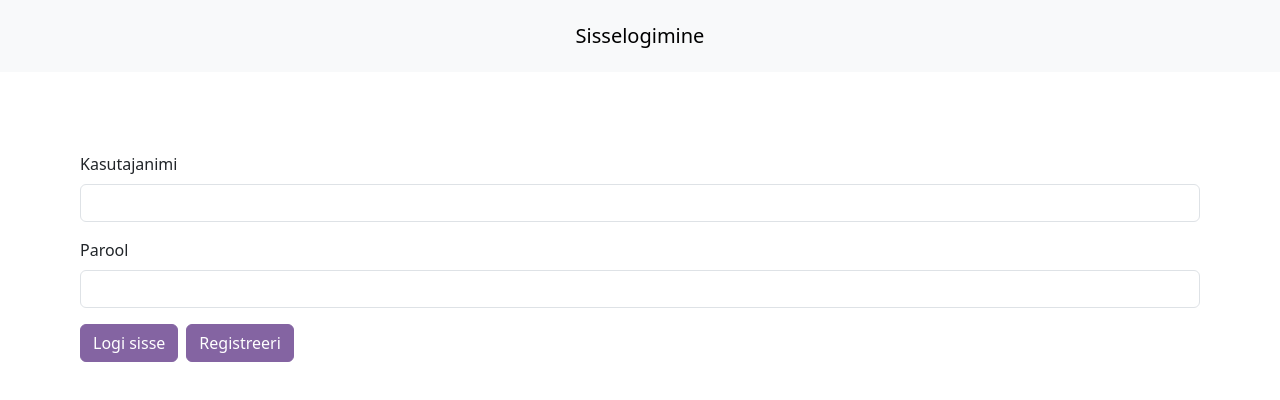
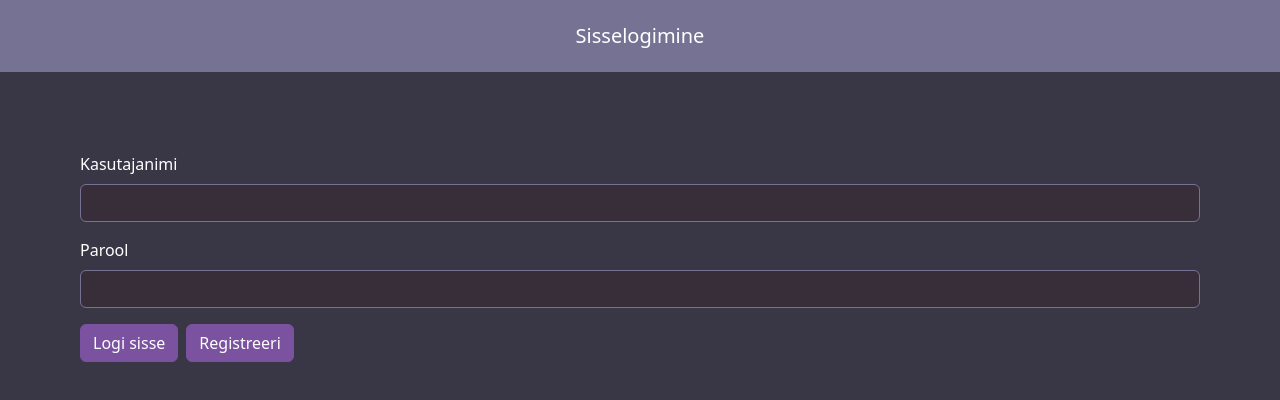
Before and after one commit to MarkusMaal2/login-frontend, a React (Create React App) app: page / in a window 1280 px wide. Shown: the top 400 px of the page. Built offline with nearby package versions, Linux system fonts and the light colour scheme.

Commit message:
Global dark purple styling

```diff
--- a/src/App.css
+++ b/src/App.css
@@ -2,11 +2,12 @@ Form {
   padding: 5em;
 }
 
+
 .btn-primary,
 .text-bg-primary,
 .note-header {
-  background-color: #8464a2 !important;
-  border-color: #8464a2 !important;
+  background-color: #7a529f !important;
+  border-color: #7a529f !important;
 }
 
 .border-primary {
@@ -17,6 +18,50 @@ Form {
 .btn-primary:active,
 .btn-primary:visited,
 .btn-primary:focus {
-  background-color: #947fa6 !important;
-  border-color: #947fa6 !important;
+  background-color: #8f68b7 !important;
+  border-color: #8f68b7 !important;
 }
+
+.btn-danger {
+  background-color: #b73c6f !important;
+  border-color: #b73c6f !important;
+}
+
+.btn-danger:hover,
+.btn-danger:active,
+.btn-danger:visited,
+.btn-danger:focus {
+  background-color: #b6597d !important;
+  border-color: #b6597d !important;
+}
+.btn-success {
+  background-color: #5f3cb7 !important;
+  border-color: #5f3cb7 !important;
+}
+
+.btn-success:hover,
+.btn-success:active,
+.btn-success:visited,
+.btn-success:focus {
+  background-color: #7b62bb !important;
+  border-color: #7b62bb !important;
+}
+
+.btn-secondary {
+  background-color: #5a5677 !important;
+  border-color: #5a5677 !important;
+}
+
+.btn-secondary:hover,
+.btn-secondary:active,
+.btn-secondary:visited,
+.btn-secondary:focus {
+  background-color: #767293 !important;
+  border-color: #767293 !important;
+}
+
+.form-control {
+  background-color: #372e3a !important;
+  border-color: #767293 !important;
+  color: #cdc8ff !important;
+}
--- a/src/App.js
+++ b/src/App.js
@@ -364,7 +364,7 @@ function App() {
 
     ReactSession.setStoreType=("localStorage")
   return (
-      <div>
+      <div className={"body"}>
           { !loggedIn && <LoginForm loginHandler={loginHandler} regHandler={regHandler} submitHandler={submitHandler} userName={userName} passWord={passWord} error={error} onUserChange={userChangeHandler} onPassChange={passChangeHandler}/>}
           { loggedIn && <Private screen={screen} deleteHandler={deleteHandler} logoutHandler={logoutHandler} data={data} error={error} screenHandler={switchScreen} updateHandler={updateData} newUserName={userName} newPassWord={passWord} onUserChange={userChangeHandler} onPassChange={passChangeHandler} notes={notes}/>}
       </div>
--- a/src/components/Private/Header.js
+++ b/src/components/Private/Header.js
@@ -3,7 +3,7 @@ import FormButton from "../LoginForm/FormButton";
 
 const Header = (props) => {
     return (
-        <nav className="navbar navbar-light bg-light p-3">
+        <nav className="navbar navbar-dark p-3">
             <a className="navbar-brand col-lg-12 text-center" href="#">{props.label}</a>
         </nav>
     )
--- a/src/components/Private/Note.js
+++ b/src/components/Private/Note.js
@@ -7,8 +7,8 @@ const Note = (props) => {
     }
     //console.log(props.note.id);
     return (
-        <div className={"rounded-3 mb-3 border border-primary-subtle mx-0"}>
-            <div className={"text-bg-primary rounded-top-3 text-center note-header"}><p className={"p-2"}>Muudetud: {props.note.MODIFIED}</p>
+        <div className={"rounded-3 mb-3 border border-primary-subtle mx-0"} style={"border-color: #8464a2 !important;"}>
+            <div className={"text-bg-primary rounded-top-3 text-center note-header"} style={"background-color: #8464a2 !important;"}><p className={"p-2"}>Muudetud: {props.note.MODIFIED}</p>
             </div>
             <p className={"px-3"}>{nl2br(props.note.CONTENT)}</p>
             <div className={"rounded-bottom-3 text-bg-light position-relative pb-5"} note_id={props.note.id}>
--- a/src/index.css
+++ b/src/index.css
@@ -5,9 +5,16 @@ body {
     sans-serif;
   -webkit-font-smoothing: antialiased;
   -moz-osx-font-smoothing: grayscale;
+  background-color: #393746 !important;
+  color: white !important;
 }
 
 code {
   font-family: source-code-pro, Menlo, Monaco, Consolas, 'Courier New',
     monospace;
 }
+
+.navbar {
+  background-color: #767293 !important;
+  border-color: #767293 !important;
+}
```
